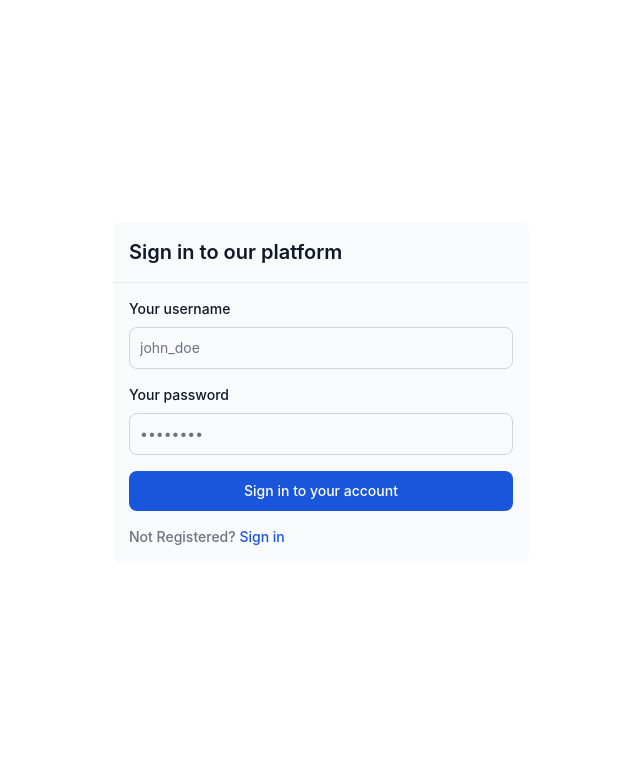
After one commit to rezadrian01/GPT-Archive, a Flask app: page /login in a window 1280 px wide. The commit adds this page. Shown: the top 783 px of the page, without its empty margins (319-959 px from the left). Run offline with Flask 3, Linux system fonts and the light colour scheme; some libraries are stand-ins or nearby versions.

Commit message:
feat: create login and register page (without form action) (#8)
* feat: create login and register page (without form action)

```diff
--- a/src/app.py
+++ b/src/app.py
@@ -15,6 +15,14 @@ def index():
     # print(json.loads(conversations[0]['text']))
 
     return render_template('index.html', conversations=conversations, home = True)
+
+@app.route('/login', methods = ['GET'])
+def login():
+    return render_template('login.html')
+
+@app.route('/register', methods = ['GET'])
+def register():
+    return render_template('register.html')
 
 @app.route('/conversations/<int:conversation_id>', methods = ['GET'])
 def get_conversation(conversation_id):
--- a/src/templates/index.html
+++ b/src/templates/index.html
@@ -11,7 +11,6 @@
       crossorigin="anonymous"
       referrerpolicy="no-referrer"
     />
-    <title>GPT Archive</title>
     <title>GPT Archive</title>
   </head>
   <body
--- /dev/null
+++ b/src/templates/login.html
@@ -0,0 +1,101 @@
+<!DOCTYPE html>
+<html lang="en">
+  <head>
+    <meta charset="UTF-8" />
+    <meta
+      name="viewport"
+      content="width=
+  , initial-scale=1.0"
+    />
+    <script src="https://unpkg.com/@tailwindcss/browser@4"></script>
+    <link
+      rel="stylesheet"
+      href="https://cdnjs.cloudflare.com/ajax/libs/font-awesome/6.7.2/css/all.min.css"
+      integrity="sha512-Evv84Mr4kqVGRNSgIGL/F/aIDqQb7xQ2vcrdIwxfjThSH8CSR7PBEakCr51Ck+w+/U6swU2Im1vVX0SVk9ABhg=="
+      crossorigin="anonymous"
+      referrerpolicy="no-referrer"
+    />
+    <link
+      href="https://cdn.jsdelivr.net/npm/flowbite@3.1.2/dist/flowbite.min.css"
+      rel="stylesheet"
+    />
+    <title>Login</title>
+  </head>
+  <body class="bg-white dark:bg-gray-600">
+    <div>
+      <!-- Sign-in Form -->
+      <div
+        id="authentication-form"
+        class="fixed top-0 right-0 left-0 z-50 flex justify-center items-center w-full md:inset-0 h-[calc(100%-1rem)] max-h-full"
+      >
+        <div class="relative p-4 w-full max-w-md max-h-full">
+          <!-- Form content -->
+          <div
+            class="relative bg-slate-50 rounded-lg shadow-2xl dark:bg-gray-700"
+          >
+            <!-- Header -->
+            <div
+              class="flex items-center justify-between p-4 md:p-5 border-b rounded-t dark:border-gray-600 border-gray-200"
+            >
+              <h3 class="text-xl font-semibold text-gray-900 dark:text-white">
+                Sign in to our platform
+              </h3>
+            </div>
+            <!-- Form body -->
+            <div class="p-4 md:p-5">
+              <form class="space-y-4" action="#">
+                <div>
+                  <label
+                    for="username"
+                    class="block mb-2 text-sm font-medium text-gray-900 dark:text-white"
+                    >Your username</label
+                  >
+                  <input
+                    type="text"
+                    name="username"
+                    id="username"
+                    class="bg-gray-50 border border-gray-300 text-gray-900 text-sm rounded-lg focus:ring-blue-500 focus:border-blue-500 block w-full p-2.5 dark:bg-gray-600 dark:border-gray-500 dark:placeholder-gray-400 dark:text-white"
+                    placeholder="john_doe"
+                    required
+                  />
+                </div>
+                <div>
+                  <label
+                    for="password"
+                    class="block mb-2 text-sm font-medium text-gray-900 dark:text-white"
+                    >Your password</label
+                  >
+                  <input
+                    type="password"
+                    name="password"
+                    id="password"
+                    placeholder="••••••••"
+                    class="bg-gray-50 border border-gray-300 text-gray-900 text-sm rounded-lg focus:ring-blue-500 focus:border-blue-500 block w-full p-2.5 dark:bg-gray-600 dark:border-gray-500 dark:placeholder-gray-400 dark:text-white"
+                    required
+                  />
+                </div>
+                <button
+                  type="submit"
+                  class="w-full text-white bg-blue-700 hover:bg-blue-800 focus:ring-4 focus:outline-none focus:ring-blue-300 font-medium rounded-lg text-sm px-5 py-2.5 text-center dark:bg-blue-600 dark:hover:bg-blue-700 dark:focus:ring-blue-800"
+                >
+                  Sign in to your account
+                </button>
+                <div
+                  class="text-sm font-medium text-gray-500 dark:text-gray-300"
+                >
+                  Not Registered?
+                  <a
+                    href="/register"
+                    class="text-blue-700 hover:underline dark:text-blue-500"
+                    >Sign in</a
+                  >
+                </div>
+              </form>
+            </div>
+          </div>
+        </div>
+      </div>
+    </div>
+    <script src="https://cdn.jsdelivr.net/npm/flowbite@3.1.2/dist/flowbite.min.js"></script>
+  </body>
+</html>
```
Also changed, not shown: src/scrape.py (+0 -10 lines), src/templates/register.html (added, +101 -0 lines).
